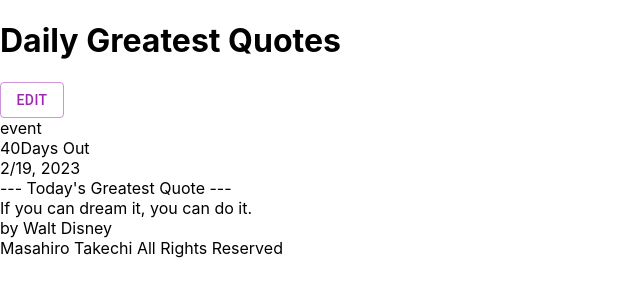
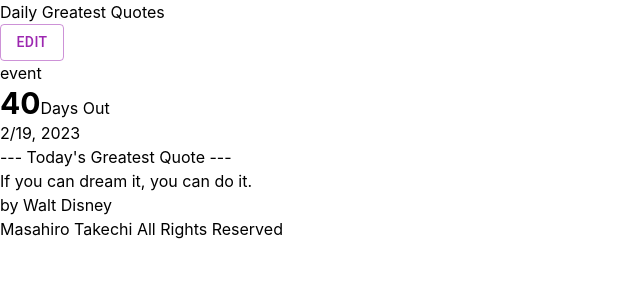
Before and after one commit to mtake986/countdown_quotes, a React (Create React App) app: page / in a window 1280 px wide. Shown: the top 300 px of the page, without its empty margins (0-640 px from the left). Built offline with nearby package versions, Linux system fonts and the light colour scheme.

Commit message:
tailwind install

```diff
--- a/package.json
+++ b/package.json
@@ -45,5 +45,8 @@
       "last 1 firefox version",
       "last 1 safari version"
     ]
+  },
+  "devDependencies": {
+    "tailwindcss": "^3.2.7"
   }
 }
--- a/src/index.css
+++ b/src/index.css
@@ -1,3 +1,8 @@
+
+@tailwind base;
+@tailwind components;
+@tailwind utilities;
+
 body {
   margin: 0;
   font-family: -apple-system, BlinkMacSystemFont, 'Segoe UI', 'Roboto', 'Oxygen',
--- a/src/pages/Countdown/ActiveEditOff/DaysLeft.tsx
+++ b/src/pages/Countdown/ActiveEditOff/DaysLeft.tsx
@@ -12,8 +12,8 @@
           <span>{daysLeft}</span>Day Out
         </span>
       ) : daysLeft >= 2 ? (
-        <span>
-          <span>{daysLeft}</span>Days Out
+        <span className="">
+          <span className="text-3xl font-bold">{daysLeft}</span>Days Out
         </span>
       ) : (
         <span>Invalid Dates</span>
--- /dev/null
+++ b/tailwind.config.js
@@ -0,0 +1,9 @@
+/** @type {import('tailwindcss').Config} */
+module.exports = {
+  content: ["./src/**/*.{js,jsx,ts,tsx}"],
+
+  theme: {
+    extend: {},
+  },
+  plugins: [],
+};
```
Also changed, not shown: 2 other files (tests, documents, lock files or other folders).
